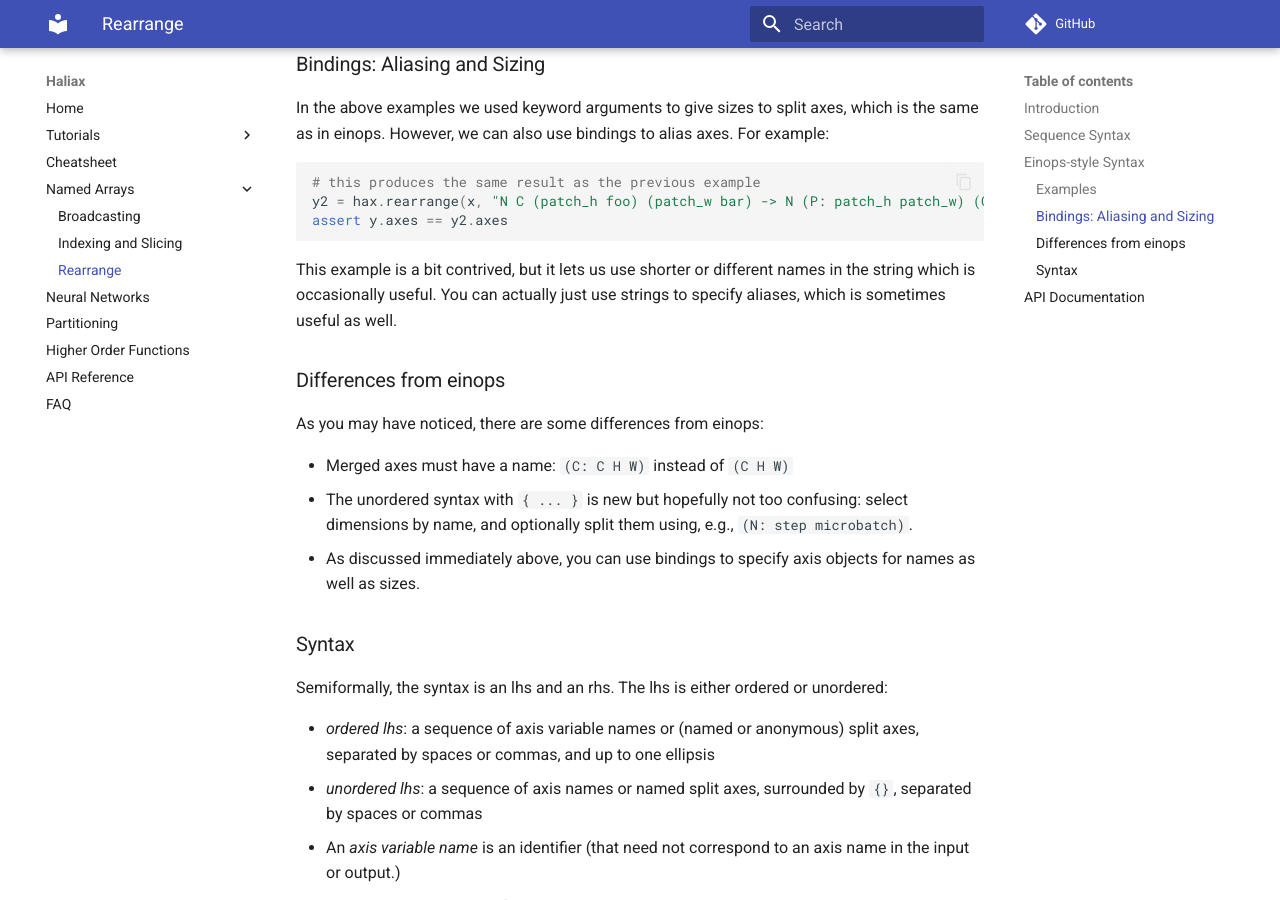
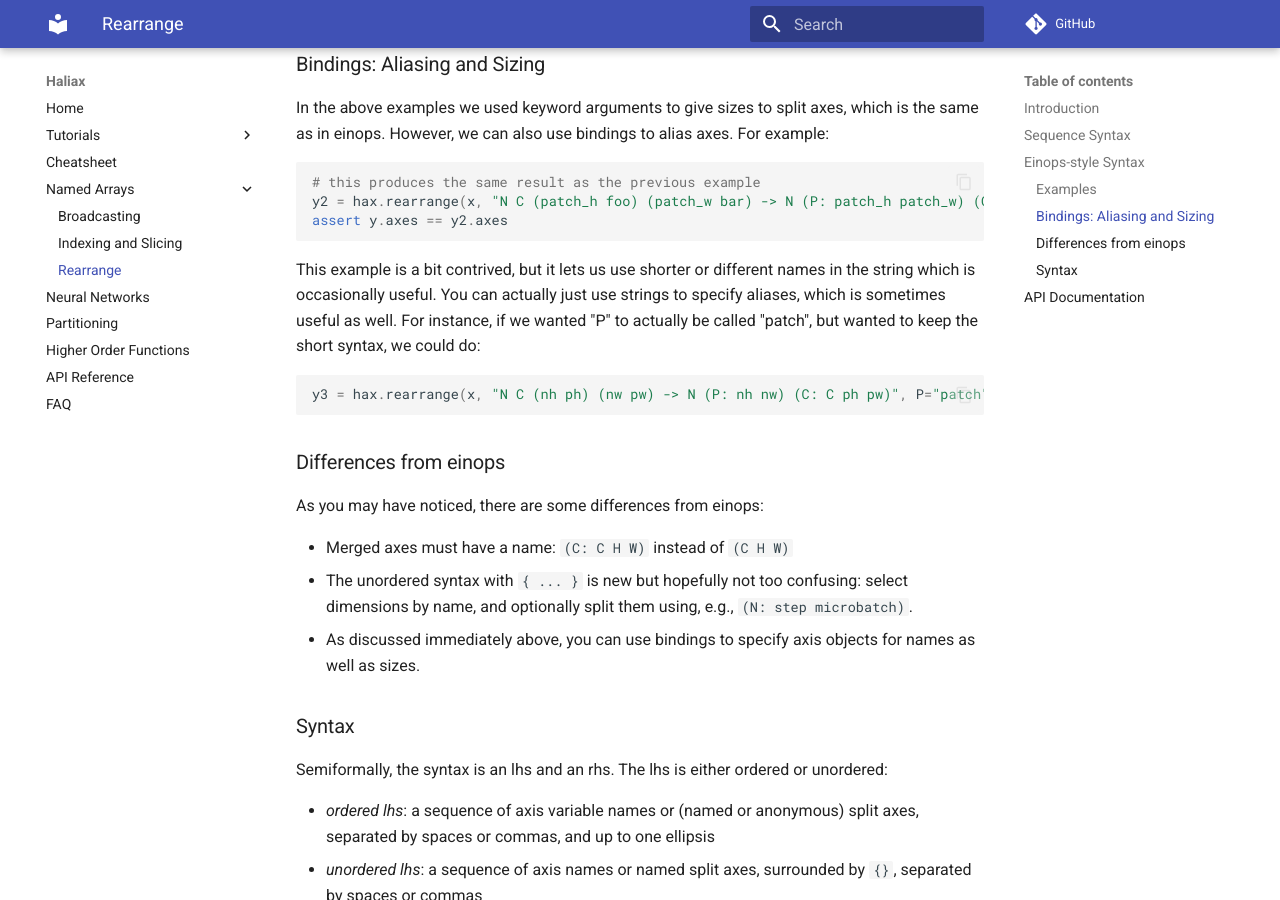
Before and after one commit to stanford-crfm/haliax, an MkDocs documentation site: the page built from docs/rearrange.md, in a window 1280 px wide and 900 px high, scrolled down 2420 px. Built offline with MkDocs 1.6.1 and Material for MkDocs 9.7.7, drawn with Linux system fonts in a browser that asks for light colours; comment, search, counter and statistics services are not loaded.

Commit message:
add string alias example

````diff
--- a/docs/rearrange.md
+++ b/docs/rearrange.md
@@ -120,6 +120,12 @@ assert y.axes == y2.axes
 
 This example is a bit contrived, but it lets us use shorter or different names in the string which is occasionally useful.
 You can actually just use strings to specify aliases, which is sometimes useful as well.
+For instance, if we wanted "P" to actually be called "patch", but wanted to keep the short syntax, we could do:
+
+```python
+y3 = hax.rearrange(x, "N C (nh ph) (nw pw) -> N (P: nh nw) (C: C ph pw)", P="patch", pw=4, ph=4)
+```
+
 
 
 ### Differences from einops
````
